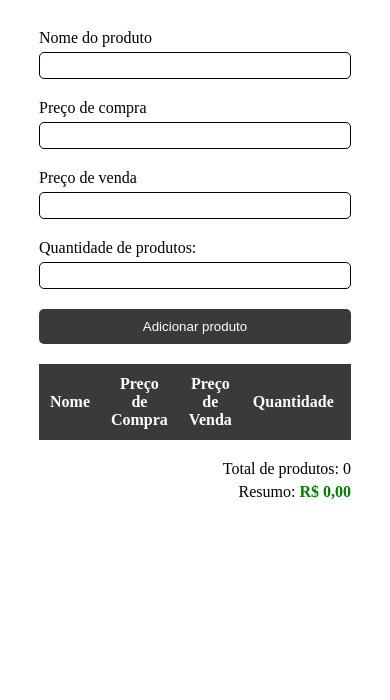
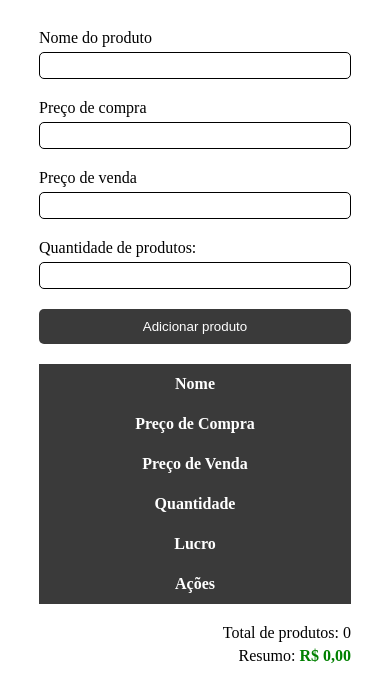
Before and after one commit to JGomes23/Project-StockMate, a plain HTML site: page index.html in a window 390 px wide. Shown: the part 78-778 px from the top of the page. Drawn offline with Linux system fonts and the light colour scheme.

Commit message:
Update style.css

```diff
--- a/style.css
+++ b/style.css
@@ -145,13 +145,23 @@
     }
 
     @media screen and (max-width: 768px) {
-    form {
-    width: 80%;
-    }
+        #tabelaProdutos {
+          display: flex;
+          width: 100%;
+          overflow-x: auto;
+          justify-content: center;
+        }
+        #tabelaProdutos th,
+        #tabelaProdutos td {
+          display: block;
+          width: 100vw;
+          text-align: center;
+        }
+      }
+
 
     #tabelaProdutosWrapper {
     width: 80%;
     max-width: none;
     overflow-x: auto;
     }
-    }
```
